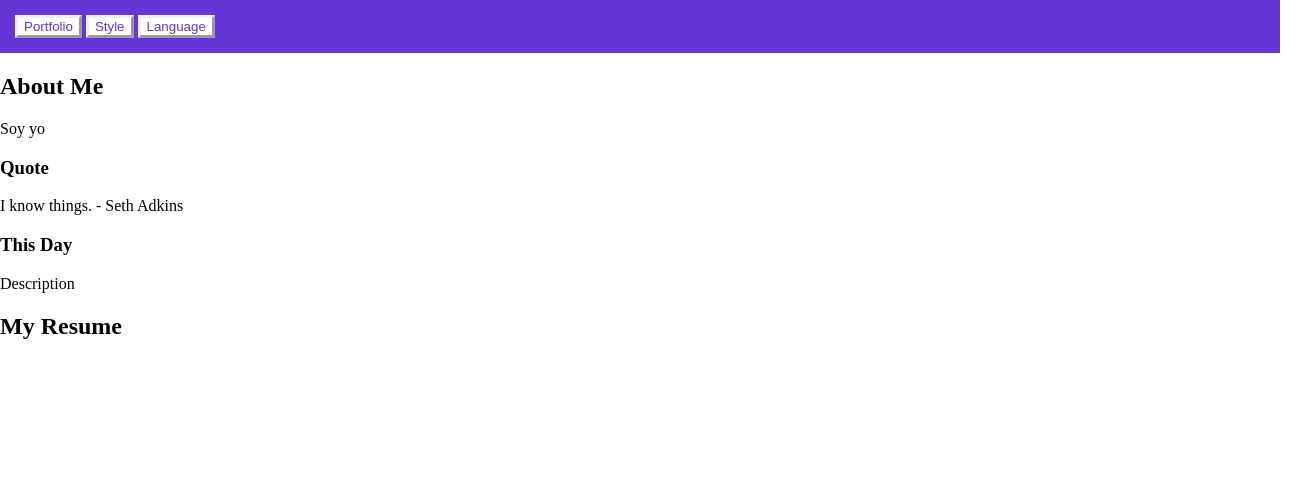
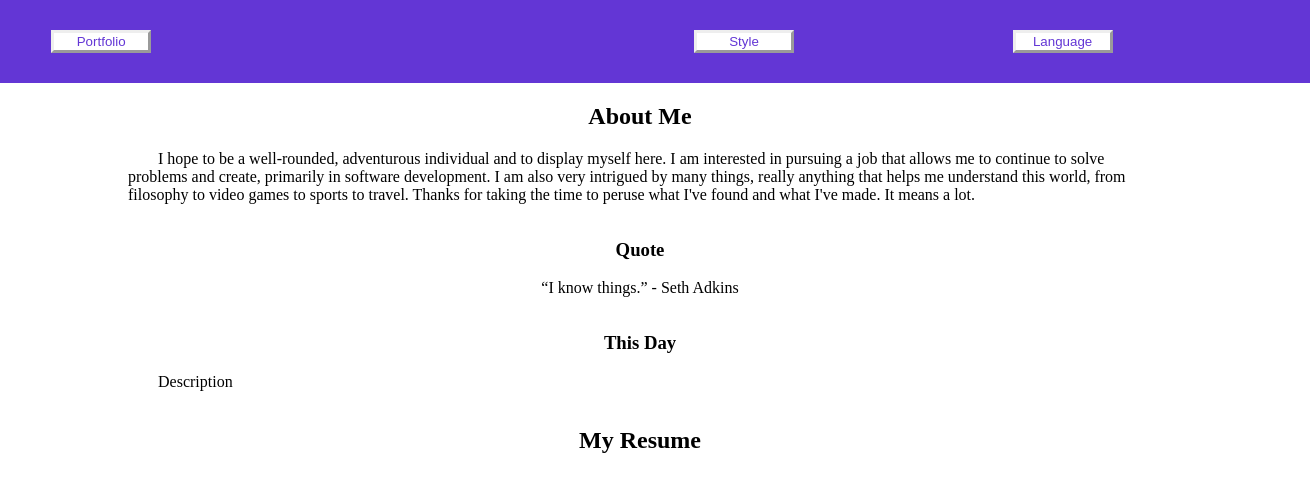
Before and after one commit to SethAdkins107/Portfolio, a plain HTML site: page index.html in a window 1280 px wide. Shown: the whole page, 1310 px wide, since content can reach past the window. Drawn offline with Linux system fonts and the light colour scheme.

Commit message:
Commit of basic organization of elements and some added content

```diff
--- a/index.html
+++ b/index.html
@@ -14,8 +14,9 @@
 <body>
     <!-- Holds title and menus to navigate-->
     <header>
-        <!-- Navigation menu -->
+        <!-- Navigation menu  with container for general styling -->
         <div class="dropdown">
+            <!-- Button and Content for the actual visual of the dropdown menu -->
             <button class="dropdownButton">Portfolio</button>
             <div class="dropdownContent">
                 <a id="cs" href="CompSci.html">CS</a>
@@ -43,13 +44,16 @@
     <!-- Holds a brief "About Me" section to introduce the page -->
     <section id="aboutMe">
         <h2>About Me</h2>
-        <p>Soy yo</p>
+        <p>I hope to be a well-rounded, adventurous individual and to display myself here.
+            I am interested in pursuing a job that allows me to continue to solve problems and create, primarily in software development.
+            I am also very intrigued by many things, really anything that helps me understand this world, from filosophy to video games to sports to travel.
+            Thanks for taking the time to peruse what I've found and what I've made. It means a lot.</p>
     </section>
 
     <!-- Holds a space for a daily quote -->
     <section id="quote">
         <h3>Quote</h3>
-        <p>I know things. - Seth Adkins</p>
+        <blockquote><q>I know things.</q> - Seth Adkins</blockquote>
     </section>
 
     <!-- Holds a photo-wheel and a space to describe each next to each other-->
--- a/main.css
+++ b/main.css
@@ -2,19 +2,27 @@
 
 /* Central body of the page that contains the rest of the visuals*/
 body {
+    display: flex;
+    flex-direction: column;
+    align-items: center;
     margin: 0;
     padding: 0;
 }
 
 /* Whole header section */
 header {
+    position: relative;
+    display: flex;
     background-color: #6336d5;
     color: #ffffff;
-    padding: 15px;
+    width: 100%;
+    padding: 30px;
 }
 
 /* Container for the dropdown object*/
 .dropdown {
+    width: 50%;
+    padding: 0% 4% 0% 4%;
     display: inline-block;
 }
 
@@ -22,16 +30,27 @@ header {
 .dropdownButton {
     background-color: #ffffff;
     color: #6336d5;
+    width: 100px;
     border: outset;
     cursor: pointer;
+}
+
+/*Locations for each dropdown */
+.style {
+    width: 20%;
+}
+
+.language {
+    width: 20%;
 }
 
 /* Box around the dropdown items */
 .dropdownContent {
     display: none;
-    position: relative;
+    position: absolute;
     background-color: #ffffff;
-    width: 100%;
+    width: 100px;
+    z-index: 1;
 }
 
 /* Links inside the dropdown */
@@ -62,3 +81,15 @@ header {
 #cs {
     color: #6336d5;
 }
+
+/* General styling for content boxes within body */
+section {
+    width: 80%;
+    text-align: center;
+}
+
+/* General styling for paragraphs of info */
+p {
+    text-align: left;
+    text-indent: 30px;
+}
```
Also changed, not shown: 1 other file.
